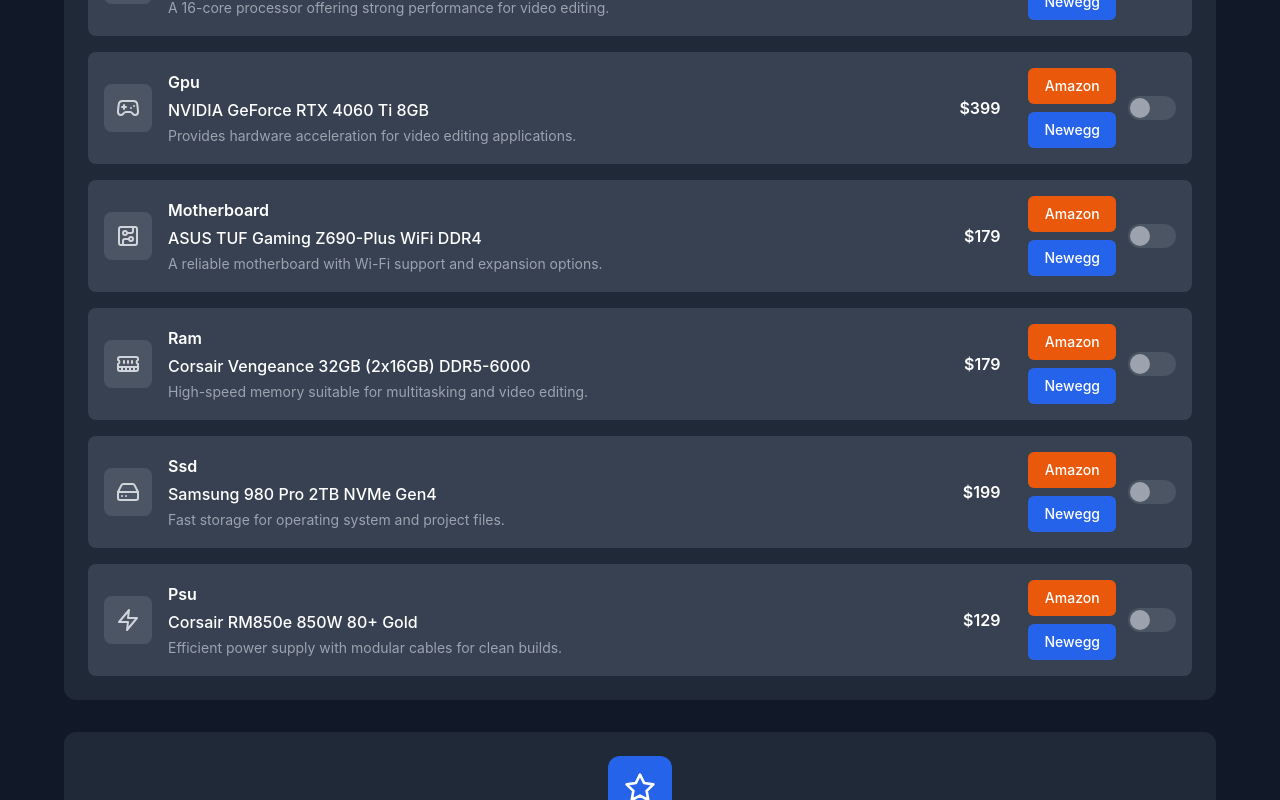
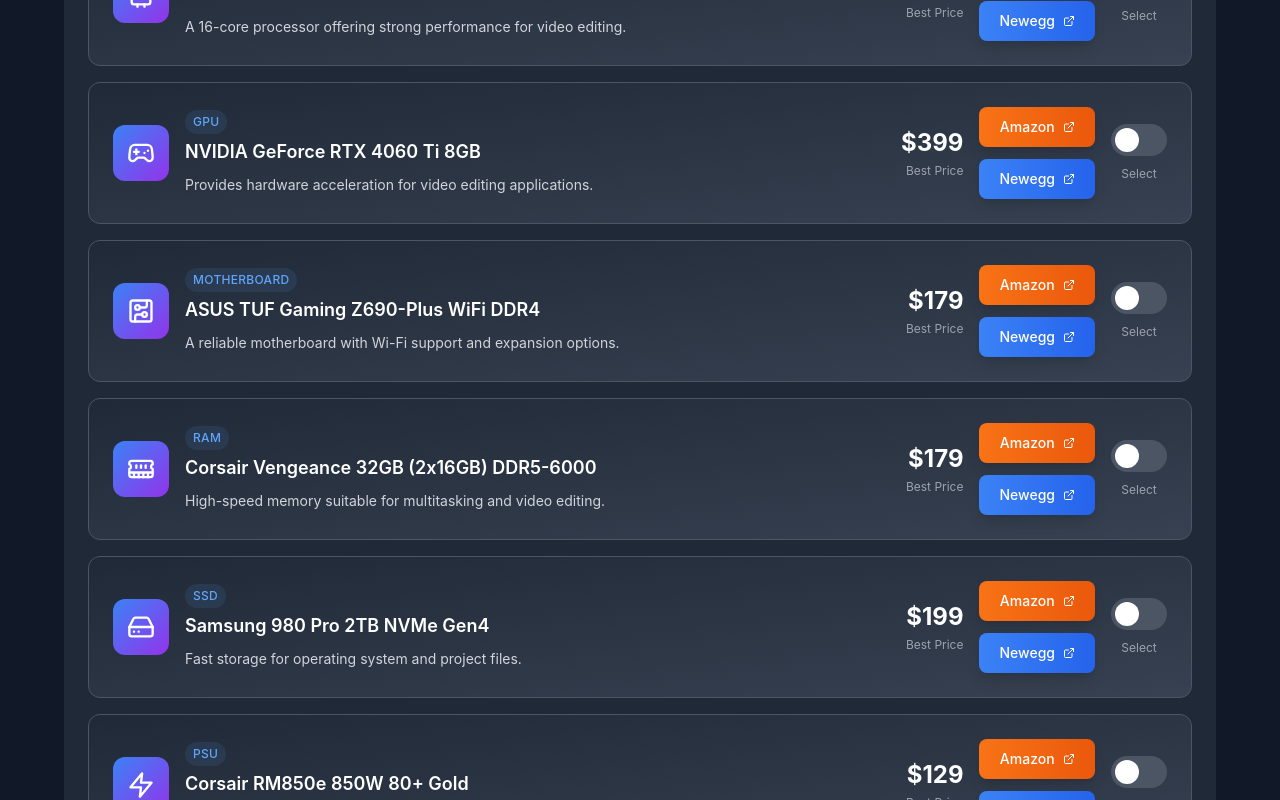
Before and after one commit to Jeetski2980/pc-Newest, a Next.js app: page / in a window 1280 px wide. Both pictures are taken after typing "Sample" into the empty fields and a click on the button "Generate My PC Build". Shown: the part 557-1357 px from the top of the page. Built offline with nearby package versions, Linux system fonts and the light colour scheme.

Commit message:
TodoWrite
cgen-95fd72ada2e1467c833882c59032c9c6

```diff
--- a/app/components/ComponentCard.tsx
+++ b/app/components/ComponentCard.tsx
@@ -1,5 +1,6 @@
 'use client'
-import { LucideIcon } from 'lucide-react'
+import { LucideIcon, ExternalLink } from 'lucide-react'
+import { useState } from 'react'
 
 interface ComponentCardProps {
   type: string
@@ -20,36 +21,88 @@ export default function ComponentCard({
   amazonLink,
   neweggLink
 }: ComponentCardProps) {
+  const [isHovered, setIsHovered] = useState(false)
+  const [selectedForBuild, setSelectedForBuild] = useState(false)
+
+  const openAmazonLink = () => {
+    // Create a realistic Amazon search URL
+    const searchQuery = encodeURIComponent(`${name} ${type}`)
+    const amazonUrl = `https://www.amazon.com/s?k=${searchQuery}&ref=nb_sb_noss`
+    window.open(amazonUrl, '_blank', 'noopener,noreferrer')
+  }
+
+  const openNeweggLink = () => {
+    // Create a realistic Newegg search URL
+    const searchQuery = encodeURIComponent(`${name} ${type}`)
+    const neweggUrl = `https://www.newegg.com/p/pl?d=${searchQuery}`
+    window.open(neweggUrl, '_blank', 'noopener,noreferrer')
+  }
+
   return (
-    <div className="bg-gray-700 rounded-lg p-4 flex items-center justify-between">
-      <div className="flex items-center space-x-4">
-        <div className="w-12 h-12 bg-gray-600 rounded-lg flex items-center justify-center">
-          <Icon className="w-6 h-6 text-gray-300" />
+    <div
+      className={`bg-gradient-to-br from-gray-800 to-gray-700 rounded-xl p-6 transition-all duration-300 hover:shadow-2xl hover:scale-[1.02] border border-gray-600 ${
+        isHovered ? 'border-blue-400 shadow-blue-400/20' : ''
+      } ${selectedForBuild ? 'ring-2 ring-green-400 shadow-green-400/20' : ''}`}
+      onMouseEnter={() => setIsHovered(true)}
+      onMouseLeave={() => setIsHovered(false)}
+    >
+      <div className="flex items-center justify-between">
+        <div className="flex items-center space-x-4 flex-1">
+          <div className={`w-14 h-14 bg-gradient-to-br from-blue-500 to-purple-600 rounded-xl flex items-center justify-center transition-all duration-300 ${
+            isHovered ? 'scale-110 rotate-6' : ''
+          }`}>
+            <Icon className="w-7 h-7 text-white" />
           </div>
           <div className="flex-1">
             <div className="flex items-center space-x-2 mb-1">
-            <h3 className="text-white font-semibold">{type}</h3>
+              <span className="text-xs font-medium text-blue-400 bg-blue-400/10 px-2 py-1 rounded-full uppercase tracking-wide">
+                {type}
+              </span>
             </div>
-          <h4 className="text-white font-medium mb-1">{name}</h4>
-          <p className="text-gray-400 text-sm">{description}</p>
+            <h4 className="text-white font-semibold mb-2 text-lg">{name}</h4>
+            <p className="text-gray-300 text-sm leading-relaxed">{description}</p>
           </div>
         </div>
 
-      <div className="flex items-center space-x-3">
-        <div className="text-right mr-4">
-          <div className="text-white font-semibold">{price}</div>
+        <div className="flex items-center space-x-4">
+          <div className="text-right">
+            <div className="text-2xl font-bold text-white mb-1">{price}</div>
+            <div className="text-xs text-gray-400">Best Price</div>
           </div>
-        <div className="flex flex-col space-y-2">
-          <button className="bg-orange-600 hover:bg-orange-700 text-white px-4 py-2 rounded-md text-sm font-medium transition-colors">
-            Amazon
+
+          <div className="flex flex-col space-y-3">
+            <button
+              onClick={openAmazonLink}
+              className="group bg-gradient-to-r from-orange-500 to-orange-600 hover:from-orange-600 hover:to-orange-700 text-white px-5 py-2.5 rounded-lg text-sm font-medium transition-all duration-200 flex items-center space-x-2 min-w-[100px] justify-center shadow-lg hover:shadow-orange-500/25"
+            >
+              <span>Amazon</span>
+              <ExternalLink className="w-3 h-3 group-hover:translate-x-0.5 transition-transform" />
             </button>
-          <button className="bg-blue-600 hover:bg-blue-700 text-white px-4 py-2 rounded-md text-sm font-medium transition-colors">
-            Newegg
+            <button
+              onClick={openNeweggLink}
+              className="group bg-gradient-to-r from-blue-500 to-blue-600 hover:from-blue-600 hover:to-blue-700 text-white px-5 py-2.5 rounded-lg text-sm font-medium transition-all duration-200 flex items-center space-x-2 min-w-[100px] justify-center shadow-lg hover:shadow-blue-500/25"
+            >
+              <span>Newegg</span>
+              <ExternalLink className="w-3 h-3 group-hover:translate-x-0.5 transition-transform" />
             </button>
           </div>
+
           <div className="ml-4">
-          <div className="w-12 h-6 bg-gray-600 rounded-full relative">
-            <div className="w-5 h-5 bg-gray-400 rounded-full absolute top-0.5 left-0.5"></div>
+            <button
+              onClick={() => setSelectedForBuild(!selectedForBuild)}
+              className={`w-14 h-8 rounded-full relative transition-all duration-300 ${
+                selectedForBuild
+                  ? 'bg-gradient-to-r from-green-400 to-green-500 shadow-lg shadow-green-400/25'
+                  : 'bg-gray-600 hover:bg-gray-500'
+              }`}
+            >
+              <div className={`w-6 h-6 bg-white rounded-full absolute top-1 transition-all duration-300 ${
+                selectedForBuild ? 'left-7' : 'left-1'
+              }`}></div>
+            </button>
+            <div className="text-xs text-gray-400 mt-1 text-center">
+              {selectedForBuild ? 'Selected' : 'Select'}
+            </div>
           </div>
         </div>
       </div>
```
Lines whose indentation alone changed are shown as unchanged.
